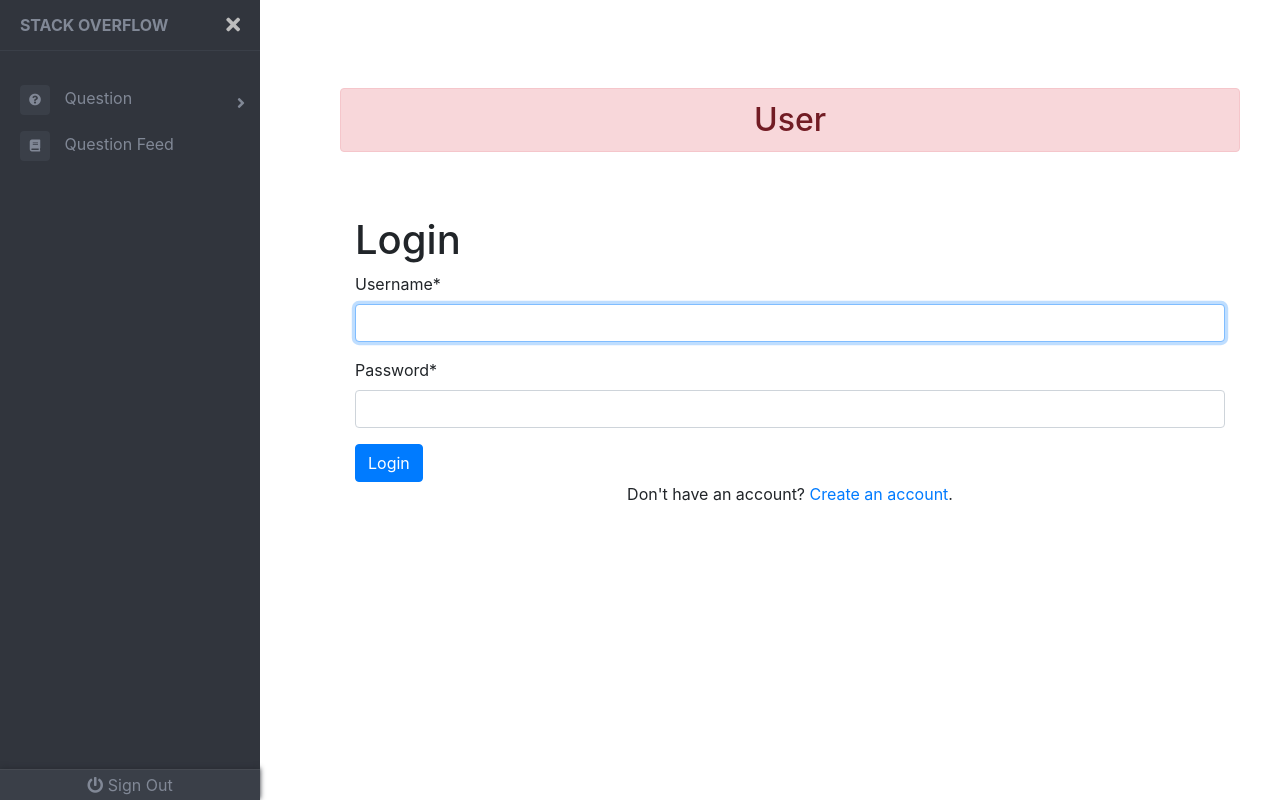
After one commit to vardhanshah138/stackoverflowclone, a Django app: page / in a window 1280 px wide. The commit adds this page. Run offline with Django 3.2, Linux system fonts and the light colour scheme; a user stored in the database is signed in; parts of the project's set-up code (start-up, migrations or seed data) failed here and were passed over; some libraries are stand-ins or nearby versions.

Commit message:
sidebar implimented using reference of codepen

```diff
--- a/stackoverflow/urls.py
+++ b/stackoverflow/urls.py
@@ -19,5 +19,5 @@
 
 urlpatterns = [
     path('admin/', admin.site.urls),
-    path('stackovf/',include('userapp.urls')),
+    path('',include('userapp.urls')),
 ]
--- /dev/null
+++ b/userapp/static/userapp/css/sidebar.css
@@ -0,0 +1,480 @@
+@keyframes swing {
+    0% {
+      transform: rotate(0deg);
+    }
+    10% {
+      transform: rotate(10deg);
+    }
+    30% {
+      transform: rotate(0deg);
+    }
+    40% {
+      transform: rotate(-10deg);
+    }
+    50% {
+      transform: rotate(0deg);
+    }
+    60% {
+      transform: rotate(5deg);
+    }
+    70% {
+      transform: rotate(0deg);
+    }
+    80% {
+      transform: rotate(-5deg);
+    }
+    100% {
+      transform: rotate(0deg);
+    }
+  }
+
+  @keyframes sonar {
+    0% {
+      transform: scale(0.9);
+      opacity: 1;
+    }
+    100% {
+      transform: scale(2);
+      opacity: 0;
+    }
+  }
+  body {
+    font-size: 0.9rem;
+  }
+  .page-wrapper .sidebar-wrapper,
+  .sidebar-wrapper .sidebar-brand > a,
+  .sidebar-wrapper .sidebar-dropdown > a:after,
+  .sidebar-wrapper .sidebar-menu .sidebar-dropdown .sidebar-submenu li a:before,
+  .sidebar-wrapper ul li a i,
+  .page-wrapper .page-content,
+  .sidebar-wrapper .sidebar-search input.search-menu,
+  .sidebar-wrapper .sidebar-search .input-group-text,
+  .sidebar-wrapper .sidebar-menu ul li a,
+  #show-sidebar,
+  #close-sidebar {
+    -webkit-transition: all 0.3s ease;
+    -moz-transition: all 0.3s ease;
+    -ms-transition: all 0.3s ease;
+    -o-transition: all 0.3s ease;
+    transition: all 0.3s ease;
+  }
+
+  /*----------------page-wrapper----------------*/
+
+  .page-wrapper {
+    height: 100vh;
+  }
+
+  .page-wrapper .theme {
+    width: 40px;
+    height: 40px;
+    display: inline-block;
+    border-radius: 4px;
+    margin: 2px;
+  }
+
+  .page-wrapper .theme.chiller-theme {
+    background: #1e2229;
+  }
+
+  /*----------------toggeled sidebar----------------*/
+
+  .page-wrapper.toggled .sidebar-wrapper {
+    left: 0px;
+  }
+
+  @media screen and (min-width: 768px) {
+    .page-wrapper.toggled .page-content {
+      padding-left: 300px;
+    }
+  }
+  /*----------------show sidebar button----------------*/
+  #show-sidebar {
+    position: fixed;
+    left: 0;
+    top: 10px;
+    border-radius: 0 4px 4px 0px;
+    width: 35px;
+    transition-delay: 0.3s;
+  }
+  .page-wrapper.toggled #show-sidebar {
+    left: -40px;
+  }
+  /*----------------sidebar-wrapper----------------*/
+
+  .sidebar-wrapper {
+    width: 260px;
+    height: 100%;
+    max-height: 100%;
+    position: fixed;
+    top: 0;
+    left: -300px;
+    z-index: 999;
+  }
+
+  .sidebar-wrapper ul {
+    list-style-type: none;
+    padding: 0;
+    margin: 0;
+  }
+
+  .sidebar-wrapper a {
+    text-decoration: none;
+  }
+
+  /*----------------sidebar-content----------------*/
+
+  .sidebar-content {
+    max-height: calc(100% - 30px);
+    height: calc(100% - 30px);
+    overflow-y: auto;
+    position: relative;
+  }
+
+  .sidebar-content.desktop {
+    overflow-y: hidden;
+  }
+
+  /*--------------------sidebar-brand----------------------*/
+
+  .sidebar-wrapper .sidebar-brand {
+    padding: 10px 20px;
+    display: flex;
+    align-items: center;
+  }
+
+  .sidebar-wrapper .sidebar-brand > a {
+    text-transform: uppercase;
+    font-weight: bold;
+    flex-grow: 1;
+  }
+
+  .sidebar-wrapper .sidebar-brand #close-sidebar {
+    cursor: pointer;
+    font-size: 20px;
+  }
+  /*--------------------sidebar-header----------------------*/
+
+  .sidebar-wrapper .sidebar-header {
+    padding: 20px;
+    overflow: hidden;
+  }
+
+  .sidebar-wrapper .sidebar-header .user-pic {
+    float: left;
+    width: 60px;
+    padding: 2px;
+    border-radius: 12px;
+    margin-right: 15px;
+    overflow: hidden;
+  }
+
+  .sidebar-wrapper .sidebar-header .user-pic img {
+    object-fit: cover;
+    height: 100%;
+    width: 100%;
+  }
+
+  .sidebar-wrapper .sidebar-header .user-info {
+    float: left;
+  }
+
+  .sidebar-wrapper .sidebar-header .user-info > span {
+    display: block;
+  }
+
+  .sidebar-wrapper .sidebar-header .user-info .user-role {
+    font-size: 12px;
+  }
+
+  .sidebar-wrapper .sidebar-header .user-info .user-status {
+    font-size: 11px;
+    margin-top: 4px;
+  }
+
+  .sidebar-wrapper .sidebar-header .user-info .user-status i {
+    font-size: 8px;
+    margin-right: 4px;
+    color: #5cb85c;
+  }
+
+  /*-----------------------sidebar-search------------------------*/
+
+  .sidebar-wrapper .sidebar-search > div {
+    padding: 10px 20px;
+  }
+
+  /*----------------------sidebar-menu-------------------------*/
+
+  .sidebar-wrapper .sidebar-menu {
+    padding-bottom: 10px;
+  }
+
+  .sidebar-wrapper .sidebar-menu .header-menu span {
+    font-weight: bold;
+    font-size: 14px;
+    padding: 15px 20px 5px 20px;
+    display: inline-block;
+  }
+
+  .sidebar-wrapper .sidebar-menu ul li a {
+    display: inline-block;
+    width: 100%;
+    text-decoration: none;
+    position: relative;
+    padding: 8px 30px 8px 20px;
+  }
+
+  .sidebar-wrapper .sidebar-menu ul li a i {
+    margin-right: 10px;
+    font-size: 12px;
+    width: 30px;
+    height: 30px;
+    line-height: 30px;
+    text-align: center;
+    border-radius: 4px;
+  }
+
+  .sidebar-wrapper .sidebar-menu ul li a:hover > i::before {
+    display: inline-block;
+    animation: swing ease-in-out 0.5s 1 alternate;
+  }
+
+  .sidebar-wrapper .sidebar-menu .sidebar-dropdown > a:after {
+    font-family: "Font Awesome 5 Free";
+    font-weight: 900;
+    content: "\f105";
+    font-style: normal;
+    display: inline-block;
+    font-style: normal;
+    font-variant: normal;
+    text-rendering: auto;
+    -webkit-font-smoothing: antialiased;
+    -moz-osx-font-smoothing: grayscale;
+    text-align: center;
+    background: 0 0;
+    position: absolute;
+    right: 15px;
+    top: 14px;
+  }
+
+  .sidebar-wrapper .sidebar-menu .sidebar-dropdown .sidebar-submenu ul {
+    padding: 5px 0;
+  }
+
+  .sidebar-wrapper .sidebar-menu .sidebar-dropdown .sidebar-submenu li {
+    padding-left: 25px;
+    font-size: 13px;
+  }
+
+  .sidebar-wrapper .sidebar-menu .sidebar-dropdown .sidebar-submenu li a:before {
+    content: "\f111";
+    font-family: "Font Awesome 5 Free";
+    font-weight: 400;
+    font-style: normal;
+    display: inline-block;
+    text-align: center;
+    text-decoration: none;
+    -webkit-font-smoothing: antialiased;
+    -moz-osx-font-smoothing: grayscale;
+    margin-right: 10px;
+    font-size: 8px;
+  }
+
+  .sidebar-wrapper .sidebar-menu ul li a span.label,
+  .sidebar-wrapper .sidebar-menu ul li a span.badge {
+    float: right;
+    margin-top: 8px;
+    margin-left: 5px;
+  }
+
+  .sidebar-wrapper .sidebar-menu .sidebar-dropdown .sidebar-submenu li a .badge,
+  .sidebar-wrapper .sidebar-menu .sidebar-dropdown .sidebar-submenu li a .label {
+    float: right;
+    margin-top: 0px;
+  }
+
+  .sidebar-wrapper .sidebar-menu .sidebar-submenu {
+    display: none;
+  }
+
+  .sidebar-wrapper .sidebar-menu .sidebar-dropdown.active > a:after {
+    transform: rotate(90deg);
+    right: 17px;
+  }
+
+  /*--------------------------side-footer------------------------------*/
+
+  .sidebar-footer {
+    position: absolute;
+    width: 100%;
+    bottom: 0;
+    display: flex;
+  }
+
+  .sidebar-footer > a {
+    flex-grow: 1;
+    text-align: center;
+    height: 30px;
+    line-height: 30px;
+    position: relative;
+  }
+
+  .sidebar-footer > a .notification {
+    position: absolute;
+    top: 0;
+  }
+
+  .badge-sonar {
+    display: inline-block;
+    background: #980303;
+    border-radius: 50%;
+    height: 8px;
+    width: 8px;
+    position: absolute;
+    top: 0;
+  }
+
+  .badge-sonar:after {
+    content: "";
+    position: absolute;
+    top: 0;
+    left: 0;
+    border: 2px solid #980303;
+    opacity: 0;
+    border-radius: 50%;
+    width: 100%;
+    height: 100%;
+    animation: sonar 1.5s infinite;
+  }
+
+  /*--------------------------page-content-----------------------------*/
+
+  .page-wrapper .page-content {
+    display: inline-block;
+    width: 100%;
+    padding-left: 0px;
+    padding-top: 20px;
+  }
+
+  .page-wrapper .page-content > div {
+    padding: 20px 40px;
+  }
+
+  .page-wrapper .page-content {
+    overflow-x: hidden;
+  }
+
+  /*------scroll bar---------------------*/
+
+  ::-webkit-scrollbar {
+    width: 5px;
+    height: 7px;
+  }
+  ::-webkit-scrollbar-button {
+    width: 0px;
+    height: 0px;
+  }
+  ::-webkit-scrollbar-thumb {
+    background: #525965;
+    border: 0px none #ffffff;
+    border-radius: 0px;
+  }
+  ::-webkit-scrollbar-thumb:hover {
+    background: #525965;
+  }
+  ::-webkit-scrollbar-thumb:active {
+    background: #525965;
+  }
+  ::-webkit-scrollbar-track {
+    background: transparent;
+    border: 0px none #ffffff;
+    border-radius: 50px;
+  }
+  ::-webkit-scrollbar-track:hover {
+    background: transparent;
+  }
+  ::-webkit-scrollbar-track:active {
+    background: transparent;
+  }
+  ::-webkit-scrollbar-corner {
+    background: transparent;
+  }
+
+
+  /*-----------------------------chiller-theme-------------------------------------------------*/
+
+  .chiller-theme .sidebar-wrapper {
+      background: #31353D;
+  }
+
+  .chiller-theme .sidebar-wrapper .sidebar-header,
+  .chiller-theme .sidebar-wrapper .sidebar-search,
+  .chiller-theme .sidebar-wrapper .sidebar-menu {
+      border-top: 1px solid #3a3f48;
+  }
+
+  .chiller-theme .sidebar-wrapper .sidebar-search input.search-menu,
+  .chiller-theme .sidebar-wrapper .sidebar-search .input-group-text {
+      border-color: transparent;
+      box-shadow: none;
+  }
+
+  .chiller-theme .sidebar-wrapper .sidebar-header .user-info .user-role,
+  .chiller-theme .sidebar-wrapper .sidebar-header .user-info .user-status,
+  .chiller-theme .sidebar-wrapper .sidebar-search input.search-menu,
+  .chiller-theme .sidebar-wrapper .sidebar-search .input-group-text,
+  .chiller-theme .sidebar-wrapper .sidebar-brand>a,
+  .chiller-theme .sidebar-wrapper .sidebar-menu ul li a,
+  .chiller-theme .sidebar-footer>a {
+      color: #818896;
+  }
+
+  .chiller-theme .sidebar-wrapper .sidebar-menu ul li:hover>a,
+  .chiller-theme .sidebar-wrapper .sidebar-menu .sidebar-dropdown.active>a,
+  .chiller-theme .sidebar-wrapper .sidebar-header .user-info,
+  .chiller-theme .sidebar-wrapper .sidebar-brand>a:hover,
+  .chiller-theme .sidebar-footer>a:hover i {
+      color: #b8bfce;
+  }
+
+  .page-wrapper.chiller-theme.toggled #close-sidebar {
+      color: #bdbdbd;
+  }
+
+  .page-wrapper.chiller-theme.toggled #close-sidebar:hover {
+      color: #ffffff;
+  }
+
+  .chiller-theme .sidebar-wrapper ul li:hover a i,
+  .chiller-theme .sidebar-wrapper .sidebar-dropdown .sidebar-submenu li a:hover:before,
+  .chiller-theme .sidebar-wrapper .sidebar-search input.search-menu:focus+span,
+  .chiller-theme .sidebar-wrapper .sidebar-menu .sidebar-dropdown.active a i {
+      color: #16c7ff;
+      text-shadow:0px 0px 10px rgba(22, 199, 255, 0.5);
+  }
+
+  .chiller-theme .sidebar-wrapper .sidebar-menu ul li a i,
+  .chiller-theme .sidebar-wrapper .sidebar-menu .sidebar-dropdown div,
+  .chiller-theme .sidebar-wrapper .sidebar-search input.search-menu,
+  .chiller-theme .sidebar-wrapper .sidebar-search .input-group-text {
+      background: #3a3f48;
+  }
+
+  .chiller-theme .sidebar-wrapper .sidebar-menu .header-menu span {
+      color: #6c7b88;
+  }
+
+  .chiller-theme .sidebar-footer {
+      background: #3a3f48;
+      box-shadow: 0px -1px 5px #282c33;
+      border-top: 1px solid #464a52;
+  }
+
+  .chiller-theme .sidebar-footer>a:first-child {
+      border-left: none;
+  }
+
+  .chiller-theme .sidebar-footer>a:last-child {
+      border-right: none;
+  }
--- a/userapp/templates/userapp/base.html
+++ b/userapp/templates/userapp/base.html
@@ -17,7 +17,11 @@
 <body>
 
 
-<div class="page-wrapper chiller-theme">
+<div class="page-wrapper chiller-theme {% if user.is_authenticated %} toggled {% endif %}">
+
+{% if user.is_authenticated %}
+  {% include  'userapp/sidebar.html'%}
+{% endif %}
 
   <main class="page-content">
 
@@ -41,6 +45,7 @@
     <script src="{% static 'userapp/js/jquery.js' %}"></script>
     <script src="{% static 'userapp/js/popper.js' %}"></script>
     <script src="{% static 'userapp/js/bootstrap.js' %}"></script>
+    <script src="{% static 'userapp/js/sidebar.js' %}"></script>
     <script>
     $(document).ready(function() {
         // messages timeout for 10 sec
--- /dev/null
+++ b/userapp/templates/userapp/sidebar.html
@@ -0,0 +1,116 @@
+{% load static %}
+
+<html lang="en">
+<head>
+    <link rel="stylesheet" href="{% static 'userapp/css/sidebar.css' %}">
+    <link rel="stylesheet" href="{% static 'userapp/css/bootstrap.css' %}">
+    <link rel="stylesheet" href="https://cdnjs.cloudflare.com/ajax/libs/twitter-bootstrap/4.1.1/css/bootstrap.css">
+    <link rel="stylesheet" href="https://use.fontawesome.com/releases/v5.0.13/css/all.css">
+</head>
+<body>
+  <a id="show-sidebar" class="btn btn-dark" href="#" style="width:90px">
+    <span>Menu</span>
+    <i class="fas fa-bars fa-lg"></i>
+  </a>
+  <nav id="sidebar" class="sidebar-wrapper">
+    <div class="sidebar-content">
+
+      <div class="sidebar-brand">
+
+        <a href="{% url 'view_feed' %}">Stack Overflow</a>
+        <div id="close-sidebar">
+          <i class="fas fa-times"></i>
+        </div>
+      </div>
+      {% comment %} <!-- sidebar-header  -->
+      <div class="sidebar-search">
+        <div>
+          <div class="input-group">
+            <input type="text" class="form-control search-menu" placeholder="Search...">
+            <div class="input-group-append">
+              <span class="input-group-text">
+                <i class="fa fa-search" aria-hidden="true"></i>
+              </span>
+            </div>
+          </div>
+        </div>
+      </div>
+      <!-- sidebar-search  --> {% endcomment %}
+      <div class="sidebar-menu">
+        <ul>
+          <li class="header-menu">
+            <span></span>
+          </li>
+          <li class="sidebar-dropdown">
+            <a href="#">
+              <i class="fa fa-question-circle"></i>
+              <span>Question</span>
+              {% comment %} <span class="badge badge-pill badge-danger">2</span> {% endcomment %}
+            </a>
+            <div class="sidebar-submenu">
+              <ul>
+                <li>
+                  <a href="{% url 'add_question' %}">Add Question</a>
+                </li>
+                <li>
+                  <a href="{% url 'view_question' %}">View My Question</a>
+                </li>
+              </ul>
+            </div>
+          </li>
+          <li>
+            <a href="{% url 'view_feed' %}">
+              <i class="fa fa-book"></i>
+              <span>Question Feed</span>
+
+            </a>
+          </li>
+          {% comment %} <li class="header-menu">
+            <span>Extra</span>
+          </li>
+          <li>
+            <a href="#">
+              <i class="fa fa-book"></i>
+              <span>Documentation</span>
+              <span class="badge badge-pill badge-primary">Beta</span>
+            </a>
+          </li>
+          <li>
+            <a href="#">
+              <i class="fa fa-calendar"></i>
+              <span>Calendar</span>
+            </a>
+          </li>
+          <li>
+            <a href="#">
+              <i class="fa fa-folder"></i>
+              <span>Examples</span>
+            </a>
+          </li> {% endcomment %}
+        </ul>
+      </div>
+      <!-- sidebar-menu  -->
+    </div>
+    <!-- sidebar-content  -->
+    <div class="sidebar-footer">
+      {% comment %} <a href="#">
+        <i class="fa fa-bell"></i>
+        <span class="badge badge-pill badge-warning notification">3</span>
+      </a>
+      <a href="#">
+        <i class="fa fa-envelope"></i>
+        <span class="badge badge-pill badge-success notification">7</span>
+      </a>
+      <a href="#">
+        <i class="fa fa-cog"></i>
+        <span class="badge-sonar"></span>
+      </a> {% endcomment %}
+      <a href="{% url 'logout' %}">
+        <i class="fa  fa-power-off"></i>
+        Sign Out
+      </a>
+    </div>
+  </nav>
+  <script src="{% static 'userapp/js/sidebar.js' %}"></script>
+  </body>
+</html>
--- a/userapp/urls.py
+++ b/userapp/urls.py
@@ -4,8 +4,7 @@
 from . import views
 urlpatterns = [
     path('success/',views.success,name="success"),
-    path('',views.success,name="baseurl"),
-    path('login/',views.login_request , name ='login'),
+    path('',views.login_request , name ='login'),
     path('logout/',views.logout_request , name ='logout'),
     path('register/',views.register_request , name ='register'),
     path("view_question/", views.view_question, name="view_question"),
--- a/userapp/views.py
+++ b/userapp/views.py
@@ -23,7 +23,7 @@
 			login(request, user)
 			messages.success(request, "Registration successful." )
 			print("You are now logged in as")
-			return HttpResponseRedirect('/stackovf/success')
+			return HttpResponseRedirect('/success')
 		messages.error(request, "Unsuccessful registration. Invalid information.")
 	form = NewUserForm
 	return render (request,"userapp/register.html", context={"register_form":form})
@@ -39,7 +39,7 @@
 				login(request, user)
 				messages.info(request,"You are now logged in as." + username)
 				print("You are now logged in as")
-				return HttpResponseRedirect('/stackovf/success')
+				return HttpResponseRedirect('/success')
 			else:
 				messages.error(request,"Invalid username or password.")
 		else:
@@ -51,7 +51,7 @@
 	logout(request)
 	messages.info(request, "You have successfully logged out.")
 	print("You have Succesfully Logged out.")
-	return HttpResponseRedirect('/stackovf/success')
+	return HttpResponseRedirect('/success')
 
 
 def validate_login(request):
```
Also changed, not shown: userapp/static/userapp/js/sidebar.js (added, +28 -0 lines), db.sqlite3.
